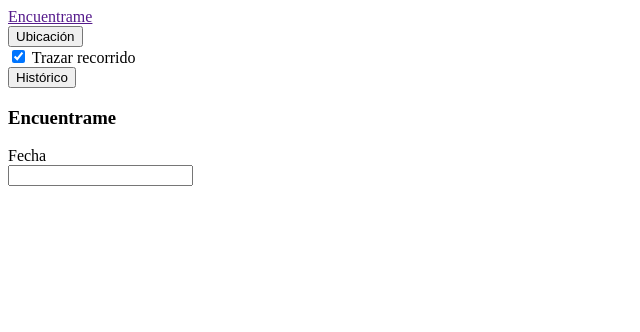
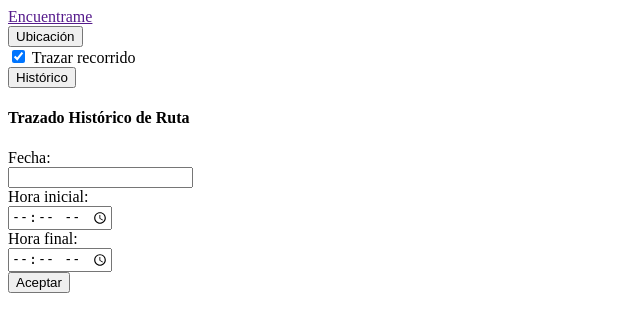
Before and after one commit to rdmm123/encuentrameweb, a Django app: template templates/sidebar.html in a window 1280 px wide. Shown: the top 332 px of the page, without its empty margins (0-640 px from the left). Run offline with Django 3.2, Linux system fonts and the light colour scheme; the template is opened without the code that fills it, so the values that code supplies are empty.

Commit message:
Added historic route tracing using database queries

```diff
--- a/locations/urls.py
+++ b/locations/urls.py
@@ -4,5 +4,5 @@ from .views import homepage_view, get_location, get_route
 urlpatterns = [
     path('', homepage_view, name='home'),
     path('ajax/get_location', get_location, name='get_location'),
-    path('ajax/get_route/<str:date>', get_route, name='get_route'),
+    path('ajax/get_route/<str:date>/<str:start_time>/<str:end_time>', get_route, name='get_route'),
 ]
--- /dev/null
+++ b/static/locations/route.js
@@ -0,0 +1,59 @@
+var routemap = L.map('routemap').setView([11, -74.8], 16);
+L.tileLayer('https://{s}.tile.openstreetmap.org/{z}/{x}/{y}.png', {
+    attribution: '&copy; <a href="https://www.openstreetmap.org/copyright">OpenStreetMap;',
+    maxZoom: 18,
+}).addTo(routemap);
+
+var route = L.polyline([], {color: 'red'});
+var marker1 =  L.marker([]);
+var marker2 =  L.marker([]);
+
+
+$('#datepicker').datepicker({
+    format: "yyyy-mm-dd",
+    language: "es",
+    autoclose: true,
+    // todayHighlight: true,
+});
+
+$('#accept').click(function () {
+    var inDate = document.getElementById("inDate").value
+    var start = document.getElementById("start").value + ":00"
+    var end = document.getElementById("end").value + ":00"
+
+    var routeUrl = "ajax/get_route/" + inDate + "/" + start + "/" + end
+    routeUrl = routeUrl.replace('date', inDate);
+    routeUrl = routeUrl.replace('start', start);
+    routeUrl = routeUrl.replace('end', end);
+
+    $.ajax({
+        type: 'GET',
+        url: routeUrl,
+        success: function(response){
+            routemap.removeLayer(marker1);
+            routemap.removeLayer(marker2);
+            route.setLatLngs([])
+
+            console.log(response) // To check if everything is correct
+            routeList = response.route;
+            locationList = routeList.map(function (json) {
+                return [json.latitude, json.longitude]
+            })
+            route.setLatLngs(locationList).addTo(routemap);
+            routemap.fitBounds(route.getBounds());
+
+            marker1.setLatLng(locationList[0]).addTo(routemap);
+            startTable = generateTable(routeList[0].latitude, routeList[0].longitude, routeList[0].date, routeList[0].time);
+            var popup1 = new L.popup({autoPan: false}).setContent(startTable);
+            marker1.bindPopup(popup1).openPopup();
+
+            marker2.setLatLng(locationList.at(-1)).addTo(routemap);
+            endTable = generateTable(routeList.at(-1).latitude, routeList.at(-1).longitude, routeList.at(-1).date, routeList.at(-1).time);
+            popup2 = new L.popup({autoPan: false}).setContent(endTable);
+            marker2.bindPopup(popup2).openPopup();
+        },
+        error: function(response){
+            console.log("error in ajax")
+        }
+    })
+})
--- a/templates/base.html
+++ b/templates/base.html
@@ -14,12 +14,12 @@
    crossorigin=""/>
    <link rel="stylesheet" href="https://cdn.jsdelivr.net/npm/bootstrap-icons@1.5.0/font/bootstrap-icons.css">
    <link rel="stylesheet" href="https://cdnjs.cloudflare.com/ajax/libs/bootstrap-datepicker/1.9.0/css/bootstrap-datepicker.min.css">
-   <script src="https://cdnjs.cloudflare.com/ajax/libs/bootstrap-datepicker/1.9.0/js/bootstrap-datepicker.min.js"></script>
    <link rel="stylesheet" href="https://cdnjs.cloudflare.com/ajax/libs/font-awesome/4.7.0/css/font-awesome.min.css">
-   <script src="https://ajax.googleapis.com/ajax/libs/jquery/3.4.1/jquery.min.js"></script>
 
    <style>
-    #mapid { height: 100vh; width: 100%;}
+    #mapid {height: 100vh; width: 100%;}
+    #routemap {height: 80vh; width: 100%; z-index: 2;}
+    #datepicker {z-index: 1;}
 
     table.table-fit {
         width: auto !important;
--- a/templates/route.html
+++ b/templates/route.html
@@ -1,22 +1,34 @@
-<h3 class="pt-4 pb-2">Encuentrame</h3>
-<form>
-    <div class="row form-group">
-    <label for="date" class="col-sm-1 col-form-label">Fecha</label>
-    <div class="col-sm-4">
-        <div class="input-group date" id="datepicker">
-            <input type="text" class="form-control">
-            <span class="input-group-append">
-                <span class="input-group-text bg-white">
-                <i class="fa fa-calendar"></i>
-                </span>
-            </span>
+<script src="https://cdnjs.cloudflare.com/ajax/libs/bootstrap-datepicker/1.9.0/js/bootstrap-datepicker.min.js"></script>
+
+<div class="container-fluid mb-3">
+    <h4 class="pt-4 pb-3">Trazado Histórico de Ruta</h4>
+    <form autocomplete="off" action="javascript:void(0);">
+        <div class="row d-xl-flex justify-content-evenly form-group">
+        <label for="date" class="col-sm-auto form-label pt-1"><span class="fs-5 fw-bold">Fecha:</span></label>
+        <div class="col-sm-auto">
+            <div class="input-group date" id="datepicker">
+                <input type="text" class="form-control" id="inDate">
+                <span class="input-group-append"></span>
+            </div>
+        </div>
+        <label for="start" class="col-sm-auto form-label pt-1"><span class="fs-5 fw-bold">Hora inicial:</span></label>
+        <div class="col-sm-auto pt-1">
+            <input type="time" id="start" name="start">
+        </div>
+        <label for="end" class="col-sm-auto form-label pt-1"><span class="fs-5 fw-bold">Hora final:</span></label>
+        <div class="col-sm-auto pt-1">
+            <input type="time" id="end" name="end">
+        </div>
+        <div class="col-sm-auto">
+            <button id="accept" type="submit" class="btn btn-primary">Aceptar</button>
         </div>
     </div>
+    </form>
 </div>
-</form>
+<div class="container">
+    <div id="routemap">
+    </div>
+</div>
 
-<script type="text/javascript">
-$(function() {
-    $('#datepicker').datepicker();
-})
-</script>
+{% load static %}
+<script src="{% static 'locations/route.js' %}"></script>
--- a/templates/sidebar.html
+++ b/templates/sidebar.html
@@ -39,6 +39,7 @@
         });
         $("#route-tab").click(function(){
             $("#routeopt").collapse('hide');
+            setTimeout(function(){routemap.invalidateSize();},1000);
         });
     });
 </script>
```
Also changed, not shown: locations/views.py (+22 -2 lines), static/locations/location.js (+2 -25 lines). Lines whose indentation alone changed are shown as unchanged.
